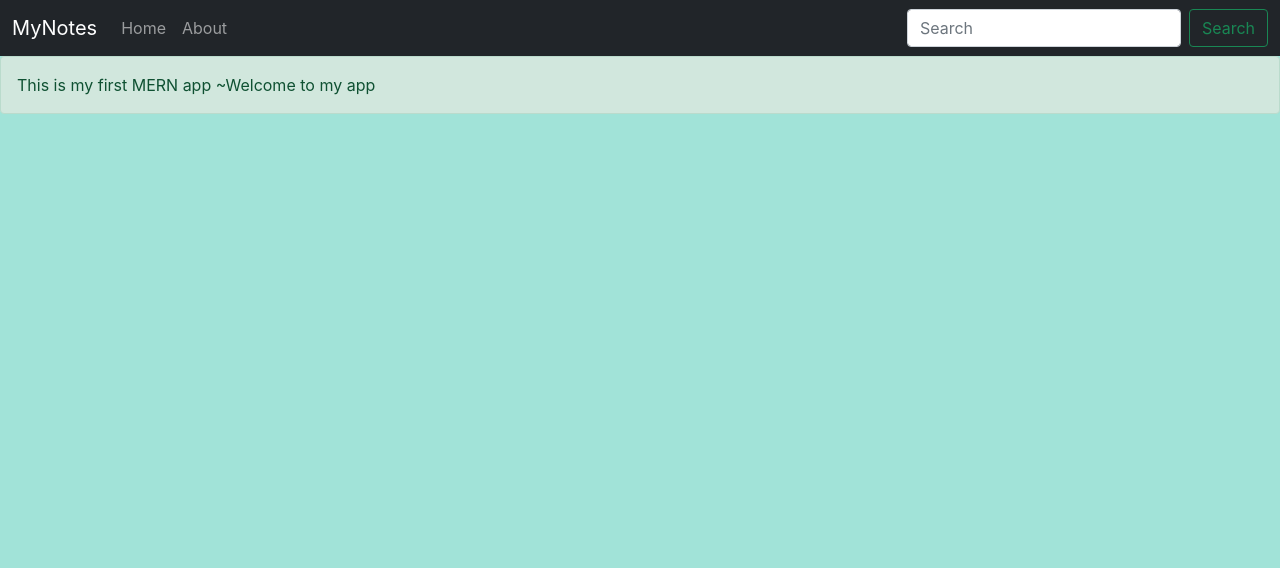
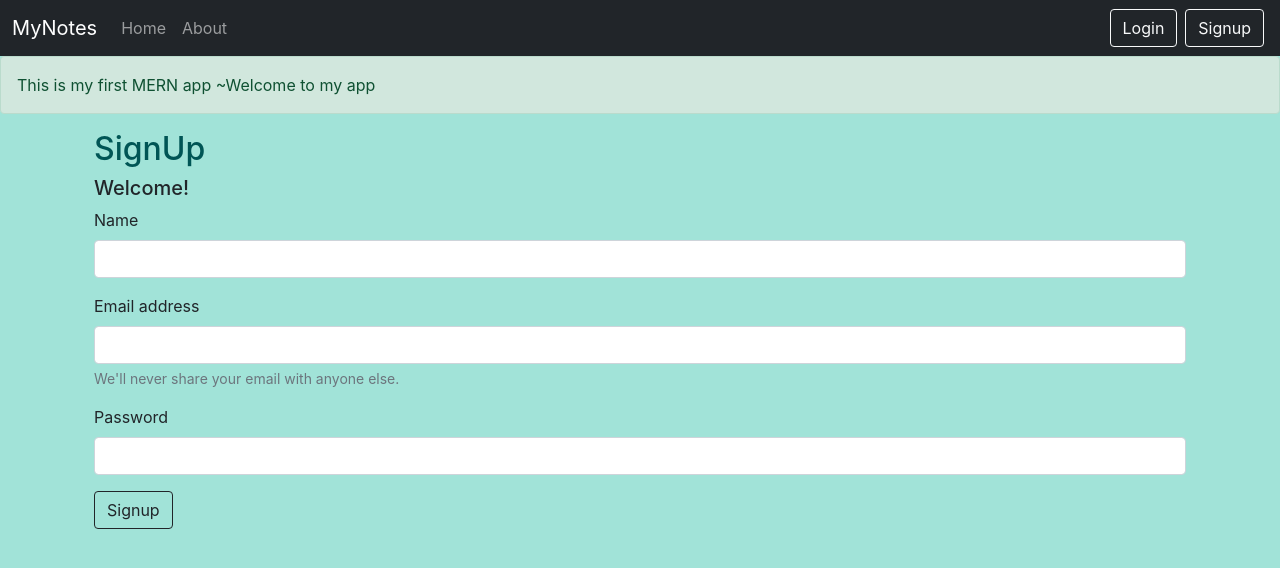
Before and after one commit to PranjalMulane/react-noteapp, a React (Create React App) app: page /Signup in a window 1280 px wide. Shown: the top 568 px of the page. Built offline with nearby package versions, Linux system fonts and the light colour scheme.

Commit message:
login signup JSX

```diff
--- a/src/App.js
+++ b/src/App.js
@@ -10,6 +10,8 @@ import Home from './components/Home';
 import About from './components/About';
 import NoteState from './context/NoteState';
 import Alert from './components/Alert';
+import Login from './components/Login';
+import Signup from './components/Signup';
 
 function App() {
   return (
@@ -23,6 +25,8 @@ function App() {
           <Routes>
             <Route exact path="Home" element={<Home />} />
             <Route exact path="About" element={<About />} />
+            <Route exact path="Login" element={<Login />} />
+            <Route exact path="Signup" element={<Signup />} />
           </Routes>
           </div>
         </BrowserRouter>
--- /dev/null
+++ b/src/components/Login.js
@@ -0,0 +1,42 @@
+import React from 'react'
+
+const Login = () => {
+
+    const handleSubmit = () =>{
+        // const response = await fetch(`http://localhost:5000/api/auth/login`, {
+        //     method: 'POST',
+        //     headers: {
+        //       'Content-Type': 'application/json',
+        //     },
+        //     body: JSON.stringify({ title, description, tag })
+        //   });
+
+        //   const note = await response.json();
+        //   setNotes(notes.concat(note))
+    }
+
+  return (
+
+    <>
+    <div className="container">
+    <h2>Login</h2>
+    <h5>Welcome Back!</h5>
+    <form onSubmit={handleSubmit}>
+        <div className="mb-3">
+          <label htmlFor="exampleInputEmail1" className="form-label">Email address</label>
+          <input type="email" className="form-control" id="exampleInputEmail1" aria-describedby="emailHelp" />
+          <div id="emailHelp" className="form-text">We'll never share your email with anyone else.</div>
+        </div>
+        <div className="mb-3">
+          <label htmlFor="exampleInputPassword1" className="form-label">Password</label>
+          <input type="password" className="form-control" id="exampleInputPassword1" />
+        </div>
+
+        <button type="submit" className="btn btn-outline-dark">Login</button>
+      </form>
+    </div>
+    </>
+  )
+}
+
+export default Login
--- a/src/components/Navbar.js
+++ b/src/components/Navbar.js
@@ -31,8 +31,9 @@ const Navbar = () => {
 
             </ul>
             <form className="d-flex">
-              <input className="form-control me-2" type="search" placeholder="Search" aria-label="Search" />
-              <button className="btn btn-outline-success" type="submit">Search</button>
+
+              <Link className="btn btn-outline-light mx-1" to="/login" type="submit">Login</Link>
+              <Link className="btn btn-outline-light mx-1" to="/signup" type="submit">Signup</Link>
             </form>
           </div>
         </div>
--- a/src/components/Note.js
+++ b/src/components/Note.js
@@ -25,8 +25,8 @@ export const Note = () => {
   const handleClick = (e)=>{
     e.preventDefault();
    // setNote({title: "", description: "", tag: ""})
-   editNote(note.id, note.etitle, note.edescription, note.etag)
-      refClose.current.click();
+    editNote(note.id, note.etitle, note.edescription, note.etag)
+    refClose.current.click();
 
   }
 
@@ -41,7 +41,7 @@ export const Note = () => {
       <AddNote />
       <div>
         {/* Button trigger modal */}
-        <button type="button" ref={ref} className="btn btn-primary" data-bs-toggle="modal" data-bs-target="#exampleModal">
+        <button type="button" ref={ref} className="btn btn-primary d-none" data-bs-toggle="modal" data-bs-target="#exampleModal">
           Launch demo modal
         </button>
         {/* Modal */}
@@ -75,7 +75,7 @@ export const Note = () => {
               </div>
               <div className="modal-footer">
                 <button ref={refClose} type="button" className="btn btn-secondary" data-bs-dismiss="modal">Close</button>
-                <button  onClick={handleClick} type="button" className="btn btn-primary"   >Edit Note</button>
+                <button  onClick={handleClick} type="button" className="btn btn-outline-secondary"   >Edit Note</button>
               </div>
             </div>
           </div>
--- /dev/null
+++ b/src/components/Signup.js
@@ -0,0 +1,31 @@
+import React from 'react'
+
+const Signup = () => {
+  return (
+    <>
+     <div className="container">
+     <h2>SignUp</h2>
+     <h5>Welcome!</h5>
+    <form>
+    <div className="mb-3">
+          <label htmlFor="username" className="form-label">Name</label>
+          <input type="text" className="form-control" id="username" />
+        </div>
+        <div className="mb-3">
+          <label htmlFor="exampleInputEmail1" className="form-label">Email address</label>
+          <input type="email" className="form-control" id="exampleInputEmail1" aria-describedby="emailHelp" />
+          <div id="emailHelp" className="form-text">We'll never share your email with anyone else.</div>
+        </div>
+        <div className="mb-3">
+          <label htmlFor="exampleInputPassword1" className="form-label">Password</label>
+          <input type="password" className="form-control" id="exampleInputPassword1" />
+        </div>
+
+        <button type="submit" className="btn btn-outline-dark">Signup</button>
+      </form>
+    </div>
+    </>
+  )
+}
+
+export default Signup
--- a/src/index.css
+++ b/src/index.css
@@ -33,3 +33,9 @@ h2{
 .card :hover{
   background-color: #fcfedd;
 }
+
+
+.modal-content{
+  background-color: #A1E3D8;
+  color: #005555;
+}
```
